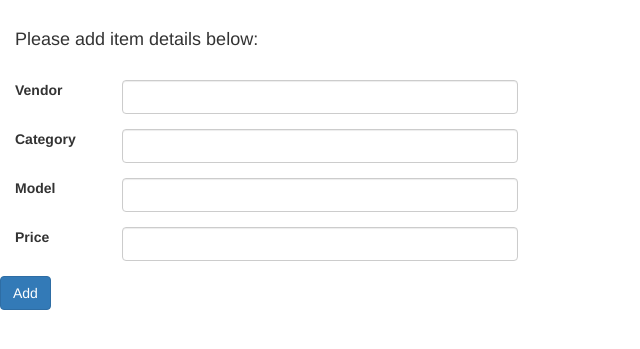
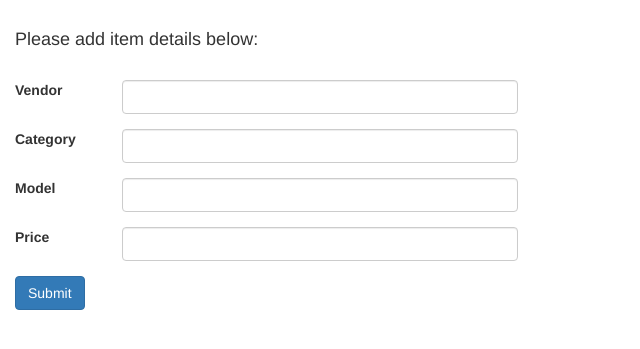
Before and after one commit to Nareshcbit/emarket, a Flask app: page /items_add in a window 1280 px wide. Shown: the part 52-401 px from the top of the page, without its empty margins (0-640 px from the left). Run offline with Flask 2, Linux system fonts and the light colour scheme; some libraries are stand-ins or nearby versions.

Commit message:
Input Form

```diff
--- a/app/forms.py
+++ b/app/forms.py
@@ -19,4 +19,4 @@ class AddItemsForm(FlaskForm):
   Category = StringField("Category")
   Model = StringField("Model")
   Price = IntegerField("Price")
-  submit = SubmitField("Add")
+  submit = SubmitField("Submit")
--- a/app/templates/items_add.html
+++ b/app/templates/items_add.html
@@ -34,7 +34,7 @@
 
 
  	<div class="form-group" >
- 		<div> {{ form.submit(class="btn btn-primary") }}  </div>
+ 		<div class="col-sm-5"> {{ form.submit(class="btn btn-primary") }}  </div>
     </div>
 
   </form>
```
